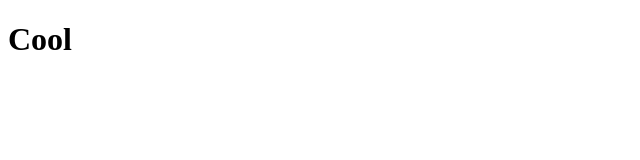
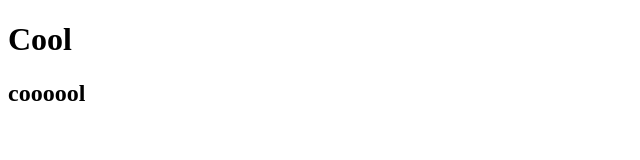
Before and after one commit to ritasolo/test, a plain HTML site: page index.html in a window 1280 px wide. Shown: the whole page, without its empty margins (0-640 px from the left). Drawn offline with Linux system fonts and the light colour scheme.

Commit message:
added h2

```diff
--- a/index.html
+++ b/index.html
@@ -7,6 +7,7 @@
 <body>
 
 	<h1>Cool</h1>
+	<h2>coooool</h2>
 
 </body>
 </html>
```
